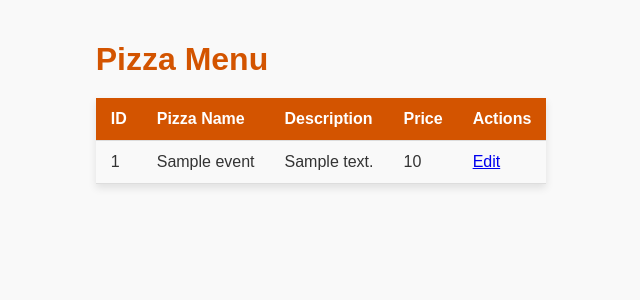
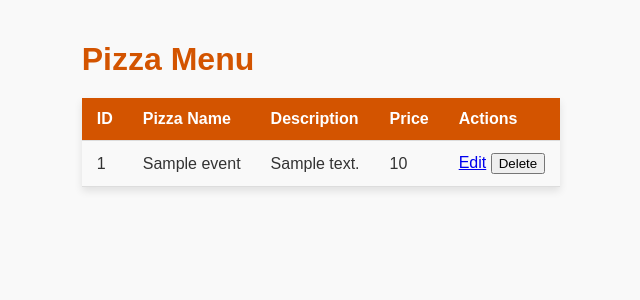
Before and after one commit to AndriyPy/OdermanHOMEWORKalchemy, a Flask app: page /menu in a window 1280 px wide. Shown: the top 300 px of the page, without its empty margins (319-959 px from the left). Run offline with Flask 3, Linux system fonts and the light colour scheme; tables that the repository leaves empty hold one stand-in row (values such as "Sample post").

Commit message:
alchemy6.0.1

```diff
--- a/templates/menu.html
+++ b/templates/menu.html
@@ -27,6 +27,9 @@
                 <td>{{ pizza.price }}</td>
                 <td>
                     <a href="/{{ pizza.id }}/edit" class="btn btn-warning">Edit</a>
+                    <form action="/{{ pizza.id }}/delete" method="post" style="display: inline;">
+                        <button type="submit" class="btn btn-danger" onclick="return confirm('Are you sure you want to delete this pizza?')">Delete</button>
+                    </form>
                 </td>
             </tr>
             {% endfor %}
```
